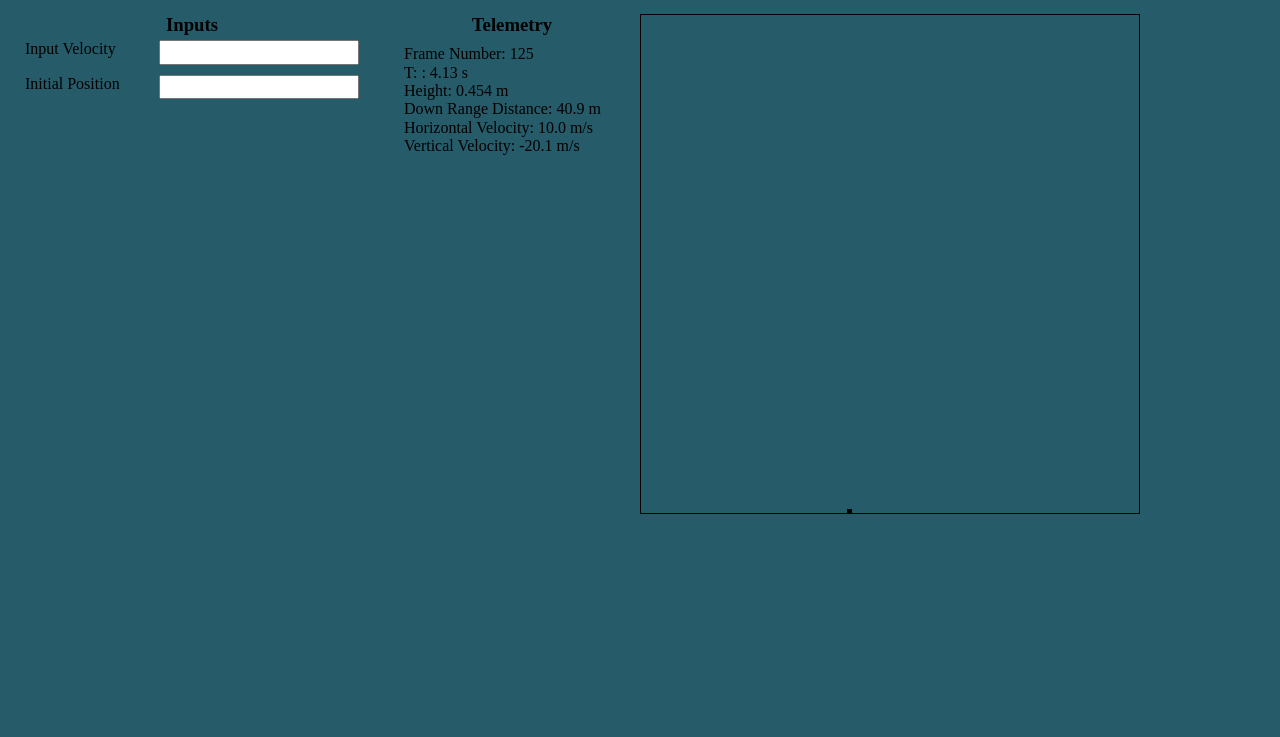
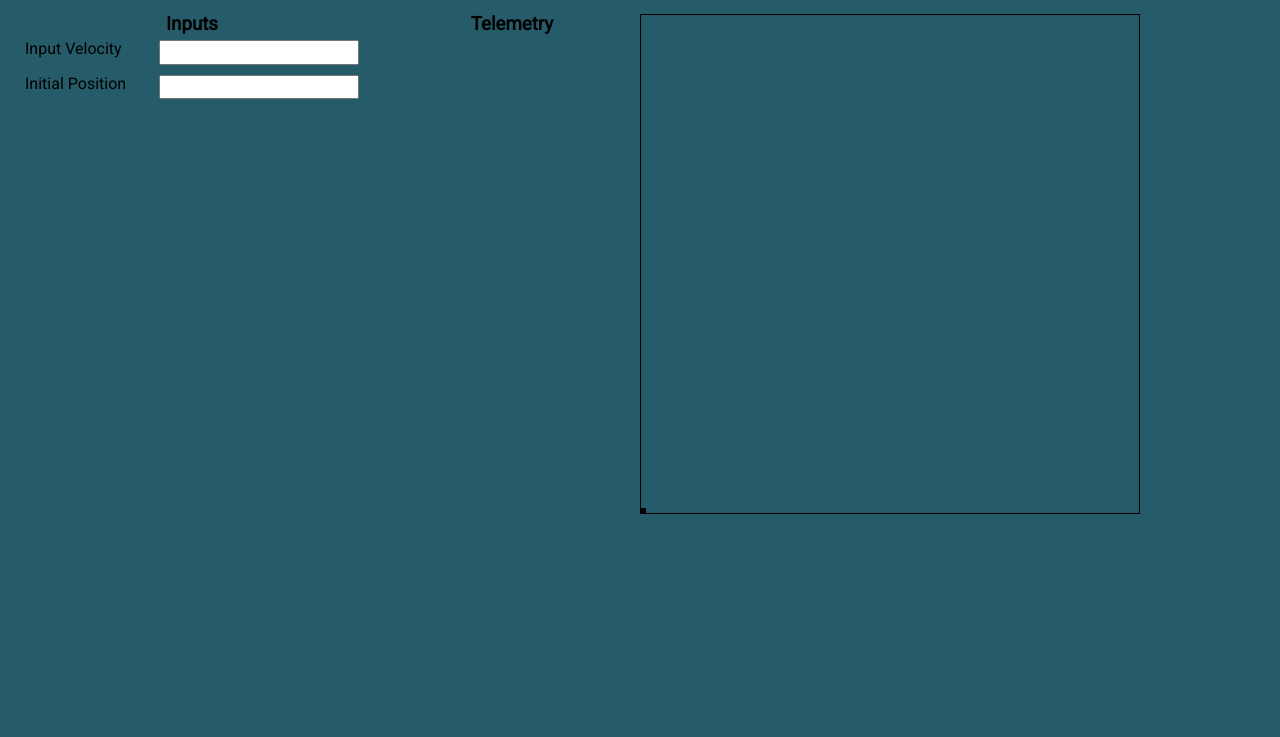
Before and after one commit to philosophiaAbendrot/ballisticSimulation, a plain HTML site: page index.html in a window 1280 px wide. Shown: the part 63-800 px from the top of the page. Drawn offline with nearby package versions, Linux system fonts and the light colour scheme.

Commit message:
changed font to Roboto

```diff
--- a/index.html
+++ b/index.html
@@ -3,6 +3,8 @@
 <head>
   <meta charset="UTF-8">
   <title>Physics Demo</title>
+  <!--Import Roboto font -->
+  <link href="https://fonts.googleapis.com/css?family=Roboto" rel="stylesheet">
   <link rel="stylesheet" href="styles/style.css">
 
 </head>
@@ -47,50 +49,6 @@
 
   <script src="https://ajax.googleapis.com/ajax/libs/jquery/1.10.2/jquery.min.js"></script>
   <script src="scripts/script.js"></script>
-  <script>
-    $(document).ready(function(){
-      var index = 0;
-      var xVel = 10;
-      var yVel = 20;
-      var xPos = 0;
-      var yPos = 0;
-      var yAcc = -9.8;
-      var xAcc = 0;
-      var bottom;
-      var left;
-      var frameInterval = 0.033;
-      var frameIntervalM = frameInterval * 1000;
-      var pixelRatio = 0.2; //1px = 0.2m
 
-      setInterval(onTimerTick,frameIntervalM); //33 milliseconds = ~ 30 frames per second
-
-      function onTimerTick(){
-        if (bottom <= 0 && yVel < 0){
-          return;
-        }
-        index += 1;
-        $('li:nth-child(1)').text("Frame Number: " + index);
-        $('li:nth-child(2)').text("T: : " + (index*frameInterval).toPrecision(3) + " s");
-        $('li:nth-child(3)').text("Height: " + yPos.toPrecision(3) + " m");
-        $('li:nth-child(4)').text("Down Range Distance: " + xPos.toPrecision(3) + " m");
-        $('li:nth-child(5)').text("Horizontal Velocity: " + xVel.toPrecision(3) + " m/s");
-        $('li:nth-child(6)').text("Vertical Velocity: " + yVel.toPrecision(3) + " m/s");
-
-        xPos += xVel * frameInterval;
-        yPos += yVel * frameInterval;
-        yVel += yAcc * frameInterval;
-        xVel += xAcc * frameInterval;
-
-        bottom = Math.round(yPos / pixelRatio);
-        left = Math.round(xPos / pixelRatio);
-        redraw(left,bottom);
-      }
-
-      function redraw(x,y){
-        $('.sprite').css({'left': x, 'bottom':y});
-      }
-    });
-
-  </script>
 </body>
 </html>
--- a/styles/style.css
+++ b/styles/style.css
@@ -3,6 +3,10 @@ html{line-height:1.15;-ms-text-size-adjust:100%;-webkit-text-size-adjust:100%}bo
 .clearfix:after {visibility: hidden; display: block; font-size: 0; content: " "; clear: both; height: 0; }
 
 * { -moz-box-sizing: border-box; -webkit-box-sizing: border-box; box-sizing: border-box; }
+
+body{
+  font-family: 'Roboto', sans-serif;
+}
 
 h1{
   text-align: center;
```
